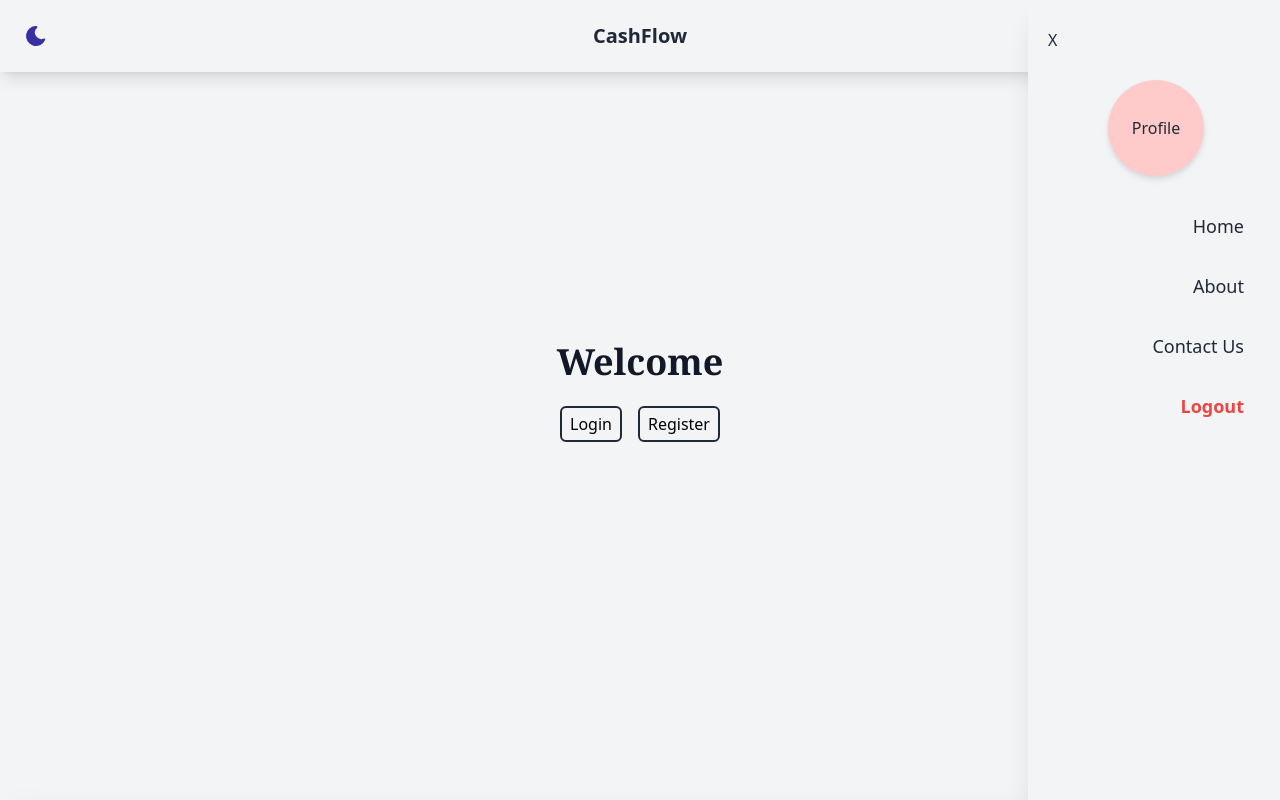
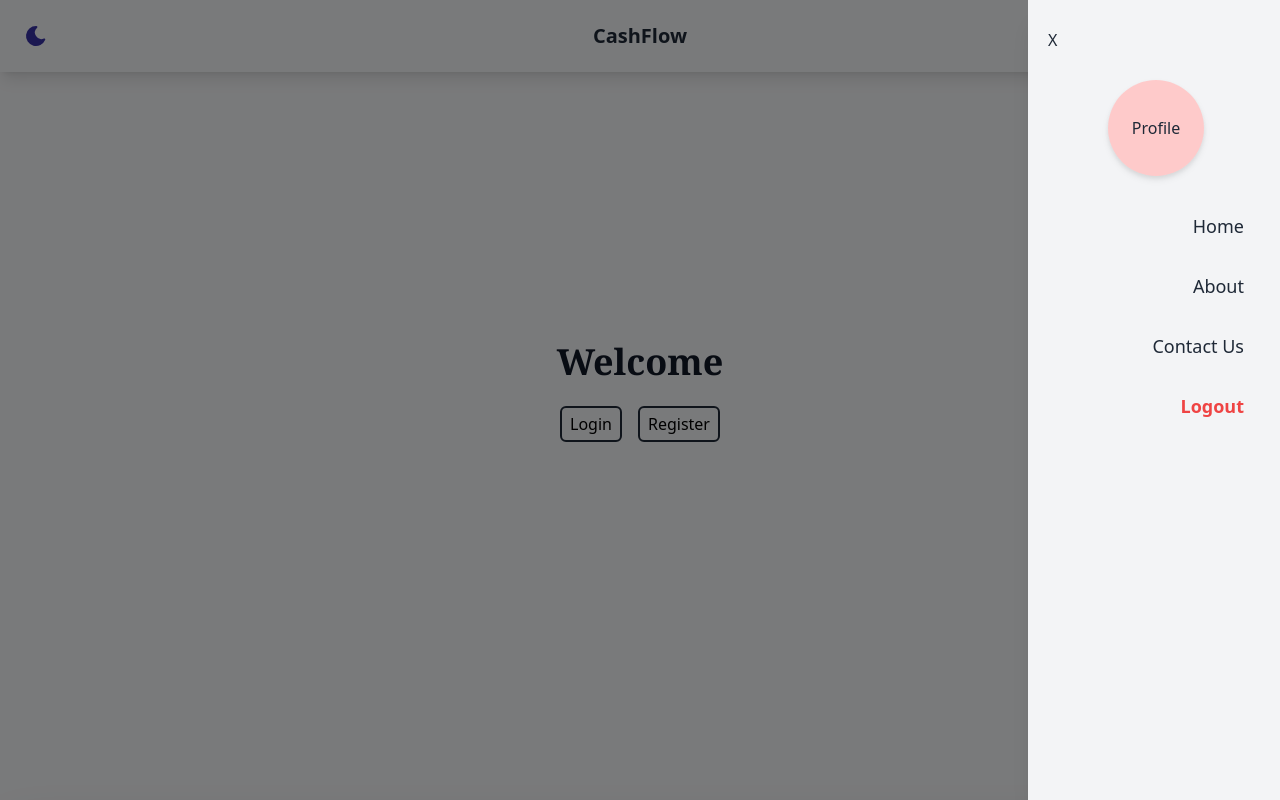
Before and after one commit to hugotonette/finance-manager, a React (Vite) app: page / in a window 1280 px wide. Both pictures are taken after a click on the button 1244 px from the left and 36 px from the top of the page. Built offline with nearby package versions, Linux system fonts and the light colour scheme.

Commit message:
added darken effect on overlays

```diff
--- a/src/components/Header.tsx
+++ b/src/components/Header.tsx
@@ -43,6 +43,17 @@ const Header = () => {
         </svg>
       </button>
 
+      {/* darken overlay */}
+      <div
+        className={`fixed top-0 left-0 bg-black ${
+          isMenuOpen
+            ? "opacity-50 right-0 bottom-0 transition-opacity"
+            : "opacity-0"
+        }`}
+        onClick={() => setIsMenuOpen(!isMenuOpen)}
+      />
+
+      {/* Side Menu */}
       <nav
         className={`flex flex-col gap-5 pt-5 fixed top-0 -right-1 w-64 h-full text-gray-800 bg-gray-100 dark:text-gray-100 dark:bg-gray-800 shadow-xl z-50 transition-transform transform ${
           isMenuOpen ? "translate-x-0" : "translate-x-full"
--- a/src/components/Landing.tsx
+++ b/src/components/Landing.tsx
@@ -49,16 +49,24 @@ const Landing = () => {
         </div>
       </div>
 
+      {/* darken overlay */}
+      <div
+        className={`fixed top-0 left-0 bg-black ${
+          overlayOpen
+            ? "opacity-50 right-0 bottom-0 transition-opacity"
+            : "opacity-0"
+        }`}
+        onClick={toggleOverlay}
+      />
+
+      {/* Bottom menu */}
       <div
         className={`flex flex-col fixed bottom-0 w-screen rounded-tl-3xl p-6 bg-gray-100 text-gray-800 dark:bg-gray-800 dark:text-gray-100 h-[70%] z-10 shadow-2xl transition-transform transform ${
           overlayOpen ? "translate-y-0" : "translate-y-full"
         }`}
       >
         <div className="w-full h-fit flex flex-row justify-end items-end gap-6">
-          <button
-            onClick={toggleOverlay}
-            className="px-3 py-1 rounded-full border-2 border-gray-100 dark:border-gray-800"
-          >
+          <button onClick={toggleOverlay} className="px-3 py-1 rounded-full">
             X
           </button>
         </div>
```
